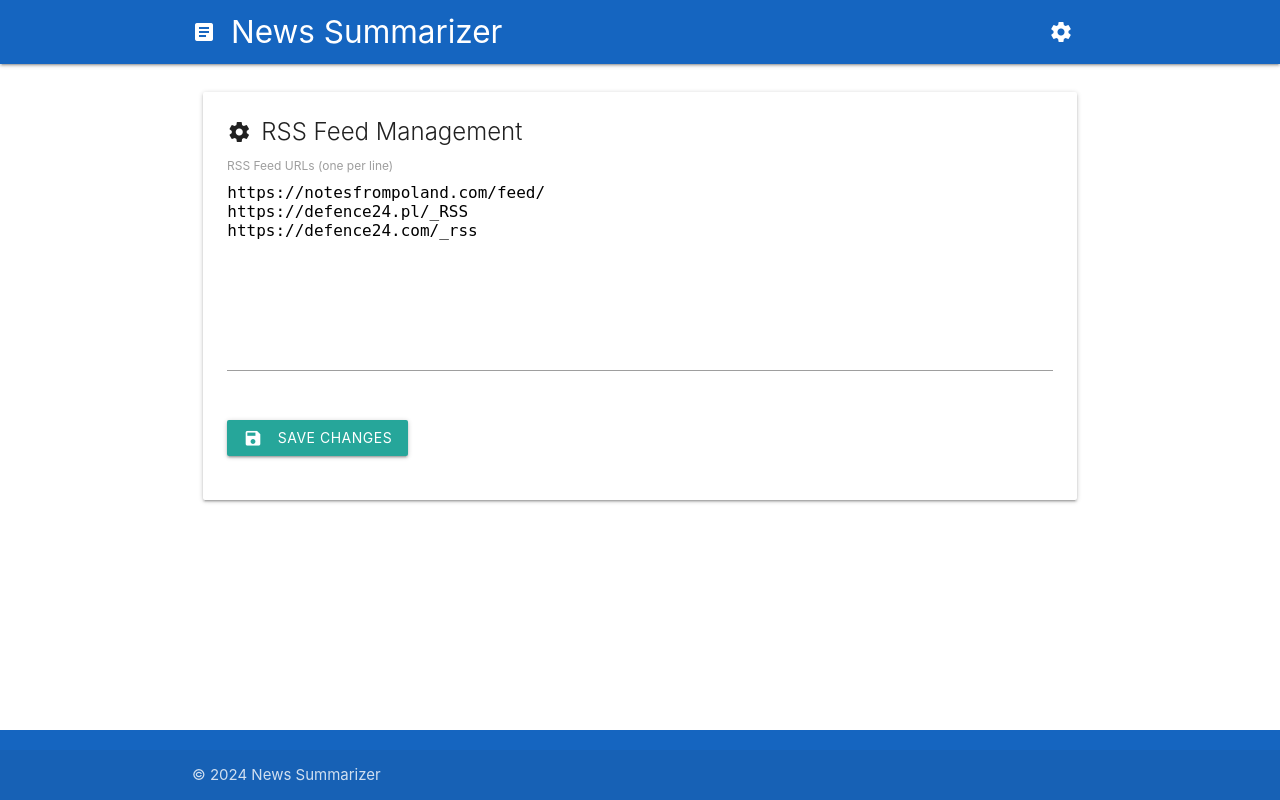
After one commit to ahmedahmedovv/feedAnalyzeWeb, a Flask app: page /options in a window 1280 px wide. The commit adds this page. Run offline with Flask 3, Linux system fonts and the light colour scheme.

Commit message:
add option

```diff
--- a/app.py
+++ b/app.py
@@ -1,12 +1,55 @@
-from flask import Flask, render_template, jsonify, request
+import os
+from flask import Flask, render_template, jsonify, request, send_file
 from news_summarizer import fetch_rss_feeds, summarize_with_openai, save_report
 from datetime import datetime
 
 app = Flask(__name__)
 
+RSS_LINKS_FILE = 'rss_links.txt'
+
+def read_rss_links():
+    try:
+        with open(RSS_LINKS_FILE, 'r') as file:
+            return [line.strip() for line in file if line.strip()]
+    except FileNotFoundError:
+        return []
+
+def write_rss_links(links):
+    with open(RSS_LINKS_FILE, 'w') as file:
+        for link in links:
+            file.write(f"{link}\n")
+
 @app.route('/')
 def index():
     return render_template('index.html')
+
+@app.route('/options')
+def options():
+    return render_template('options.html')
+
+@app.route('/api/rss-links', methods=['GET', 'POST'])
+def rss_links():
+    if request.method == 'GET':
+        links = read_rss_links()
+        return jsonify({'links': links})
+
+    elif request.method == 'POST':
+        try:
+            links = request.json.get('links', [])
+            # Basic validation
+            valid_links = []
+            for link in links:
+                link = link.strip()
+                if link and (link.startswith('http://') or link.startswith('https://')):
+                    valid_links.append(link)
+
+            write_rss_links(valid_links)
+            return jsonify({'status': 'success'})
+        except Exception as e:
+            return jsonify({
+                'status': 'error',
+                'message': str(e)
+            }), 400
 
 @app.route('/generate_summary', methods=['POST'])
 def generate_summary():
--- a/rss_links.txt
+++ b/rss_links.txt
@@ -1 +1,3 @@
 https://notesfrompoland.com/feed/
+https://defence24.pl/_RSS
+https://defence24.com/_rss
--- a/static/css/style.css
+++ b/static/css/style.css
@@ -52,3 +52,25 @@ main {
     color: #0D47A1;
     text-decoration: underline;
 }
+
+/* Add these styles to your existing CSS */
+.input-field textarea {
+    min-height: 200px;
+    font-family: monospace;
+}
+
+nav .brand-logo {
+    display: flex;
+    align-items: center;
+}
+
+nav .brand-logo i {
+    margin-right: 8px;
+}
+
+@media only screen and (max-width: 992px) {
+    nav .brand-logo {
+        left: 50%;
+        transform: translateX(-50%);
+    }
+}
--- /dev/null
+++ b/static/js/options.js
@@ -0,0 +1,43 @@
+document.addEventListener('DOMContentLoaded', function() {
+    const rssForm = document.getElementById('rssForm');
+    const rssLinks = document.getElementById('rssLinks');
+
+    // Load current RSS links
+    fetch('/api/rss-links')
+        .then(response => response.json())
+        .then(data => {
+            rssLinks.value = data.links.join('\n');
+            M.textareaAutoResize(rssLinks);
+            M.updateTextFields();
+        })
+        .catch(error => {
+            M.toast({html: 'Error loading RSS links: ' + error.message, classes: 'red'});
+        });
+
+    // Handle form submission
+    rssForm.addEventListener('submit', async function(e) {
+        e.preventDefault();
+
+        try {
+            const response = await fetch('/api/rss-links', {
+                method: 'POST',
+                headers: {
+                    'Content-Type': 'application/json',
+                },
+                body: JSON.stringify({
+                    links: rssLinks.value.split('\n').filter(link => link.trim())
+                })
+            });
+
+            const data = await response.json();
+
+            if (data.status === 'success') {
+                M.toast({html: 'RSS links saved successfully!', classes: 'green'});
+            } else {
+                throw new Error(data.message);
+            }
+        } catch (error) {
+            M.toast({html: 'Error saving RSS links: ' + error.message, classes: 'red'});
+        }
+    });
+});
--- a/templates/base.html
+++ b/templates/base.html
@@ -17,6 +17,9 @@
                 <i class="material-icons">article</i>
                 News Summarizer
             </a>
+            <ul class="right">
+                <li><a href="/options"><i class="material-icons">settings</i></a></li>
+            </ul>
         </div>
     </nav>
 
@@ -34,5 +37,8 @@
 
     <script src="https://cdnjs.cloudflare.com/ajax/libs/materialize/1.0.0/js/materialize.min.js"></script>
     <script src="{{ url_for('static', filename='js/main.js') }}"></script>
+    {% if request.endpoint == 'options' %}
+    <script src="{{ url_for('static', filename='js/options.js') }}"></script>
+    {% endif %}
 </body>
 </html>
--- /dev/null
+++ b/templates/options.html
@@ -0,0 +1,30 @@
+{% extends "base.html" %}
+
+{% block content %}
+<div class="row">
+    <div class="col s12">
+        <div class="card">
+            <div class="card-content">
+                <span class="card-title">
+                    <i class="material-icons left">settings</i>
+                    RSS Feed Management
+                </span>
+                <div class="row">
+                    <form id="rssForm" class="col s12">
+                        <div class="row">
+                            <div class="input-field col s12">
+                                <textarea id="rssLinks" class="materialize-textarea"></textarea>
+                                <label for="rssLinks">RSS Feed URLs (one per line)</label>
+                            </div>
+                        </div>
+                        <button class="btn waves-effect waves-light" type="submit">
+                            <i class="material-icons left">save</i>
+                            Save Changes
+                        </button>
+                    </form>
+                </div>
+            </div>
+        </div>
+    </div>
+</div>
+{% endblock %}
```
